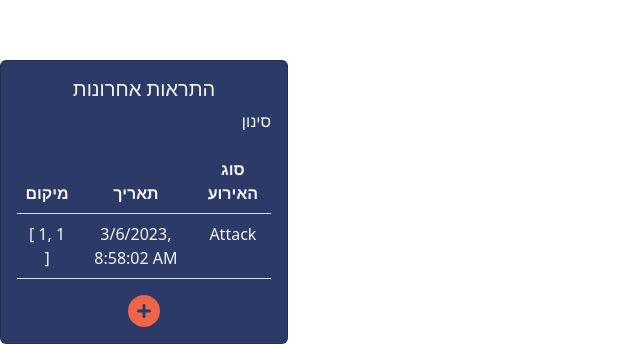
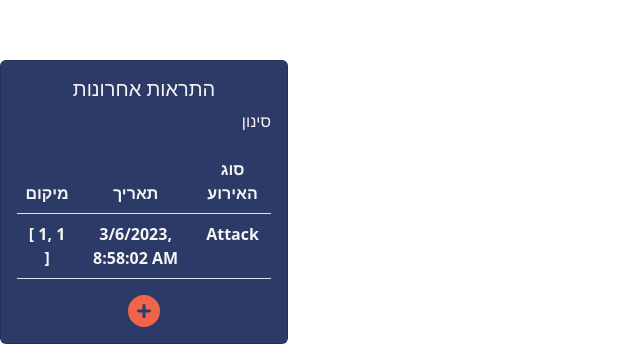
Before and after one commit to madorADI/project1, a Vue app in the folder frontend/: page / in a window 1280 px wide. Shown: the part 780-1124 px from the top of the page, without its empty margins (0-640 px from the left). Built offline with nearby package versions, Linux system fonts and the light colour scheme.

Commit message:
feat(Map.vue) fixed table format

```diff
--- a/frontend/src/components/LatestAlerts.vue
+++ b/frontend/src/components/LatestAlerts.vue
@@ -4,12 +4,26 @@
       <div class="card-body">
         <h5 class="card-title">התראות אחרונות</h5>
         <p class="card-text-filter">סינון</p>
-        <b-table
+        <!-- <b-table
           class="alertTable"
           hover
           :fields="fields"
           :items="formattedAlerts"
-        ></b-table>
+        ></b-table> -->
+
+        <table class="table table-hover alertTable">
+          <thead>
+            <tr>
+              <th v-for="field in fields" :key="field">{{field.label}}</th>
+            </tr>
+          </thead>
+          <tbody>
+            <tr v-for="alert in alertsToDisplay" :key="alert">
+              <th v-for="item in alert" :key="item">{{item}}</th>
+            </tr>
+          </tbody>
+        </table>
+
         <a href="#" class="create-alert"
           ><font-awesome-icon class="fa-2xl" icon="fa-solid fa-circle-plus"
         /></a>
@@ -20,6 +34,8 @@
 
 <script>
 import api from "../api/api.js";
+import { mapState } from "vuex";
+
 export default {
   name: "LatestAlerts",
   data() {
@@ -31,6 +47,7 @@ export default {
       ],
       alerts: [
         {
+          id: 1,
           event_type: "Attack",
           time: Date.now(),
           coordinates: [1, 1],
@@ -38,12 +55,17 @@ export default {
       ],
     };
   },
-  // created() {
-  //   this.getAllAlerts();
-  // },
   methods: {
     async getAllAlerts() {
       this.alerts = await (await api.alerts().getAllAlerts()).data;
+    },
+
+    blinkAlert(id) {
+      this.getAlertById(id)._rowVariant = "danger";
+    },
+
+    getAlertById(id) {
+      return this.alerts.find((elem) => elem.id === id);
     },
   },
   computed: {
@@ -54,6 +76,22 @@ export default {
 
         return fixedAlert;
       });
+    },
+
+    alertsToDisplay() {
+      return this.formattedAlerts.map(elem => {
+        return {
+          coordinates: elem.coordinates,
+          time: elem.time,
+          event_type: elem.event_type
+        }
+      })
+    },
+    ...mapState(["selectedAlertId"]),
+  },
+  watch: {
+    selectedAlertId() {
+      this.blinkAlert(this.selectedAlertId);
     },
   },
 };
```
Also changed, not shown: 1 other file (tests, documents, lock files or other folders).
